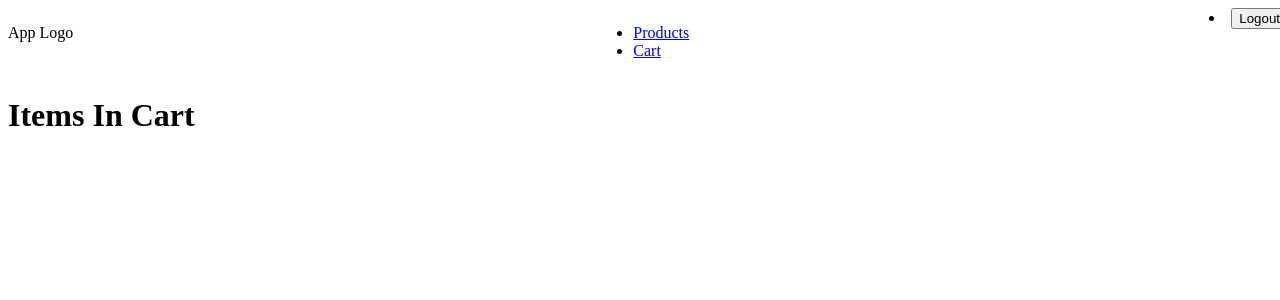
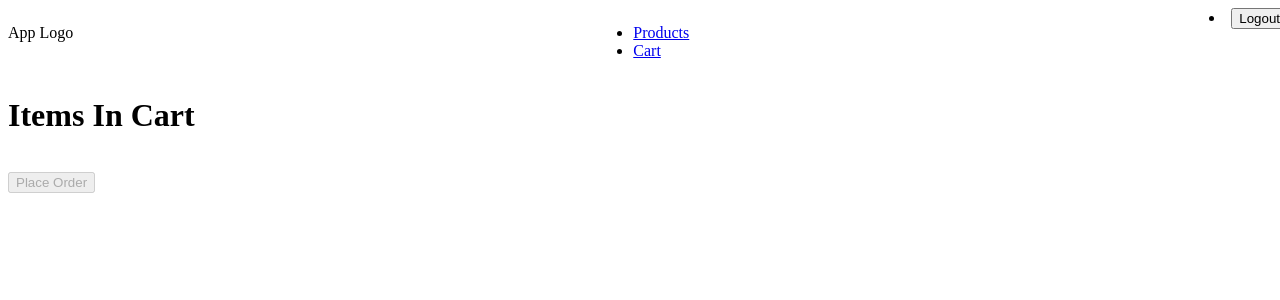
Before and after one commit to UppariAkshay/e-commere-fullstack, a React (Create React App) app: page /cart in a window 1280 px wide. Shown: the top 300 px of the page. Built offline with nearby package versions, Linux system fonts and the light colour scheme; sample sign-in values are in the browser's storage.

Commit message:
implemented order placement and storing orders in database

```diff
--- a/src/Components/Cart/index.css
+++ b/src/Components/Cart/index.css
@@ -10,3 +10,8 @@
     border: 2px solid black;
     padding: 25px;
 }
+
+.greenTick
+{
+    height: 100px;
+}
--- a/src/Components/Cart/index.js
+++ b/src/Components/Cart/index.js
@@ -1,15 +1,43 @@
 import './index.css'
 import NavBar from '../Navbar'
-import { useContext } from 'react'
+import { useContext, useState } from 'react'
 import CartContext from '../../Context'
 
 function Cart()
 {
+    const [orderPlaced, setOrderPlaced] = useState(false)
     const {cartItems, setCartItems} = useContext(CartContext)
     console.log(cartItems)
 
+    const placeOrder = async () => {
+        const options = {
+            method: 'POST',
+            headers: {
+                'Content-Type': 'application/json'
+            },
+            body: JSON.stringify({orderItems: cartItems})
+        }
+
+        const response = await fetch('http://localhost:5000/place-order', options)
+        const responseDaata = await response.json()
+
+        if (response.ok)
+        {
+            console.log(responseDaata, 'order items in frontend')
+        }
+
+        setOrderPlaced(true)
+    }
+
+    const displayOrderPlaced = () => {
         return <div>
-        <NavBar userType='USER' />
+            <img className='greenTick' src='https://res.cloudinary.com/diazj64up/image/upload/v1737911303/greentick_isdip9.png' alt='green tick'/>
+            <h1>Order Placed Successfully</h1>
+        </div>
+    }
+
+    const displayCartItems = () => {
+        return <div>
                     <h1>Items In Cart</h1>
                     <ul className='cartItemsUL'>
                         {cartItems && cartItems.map(eachProduct => <li className='productCard'>
@@ -17,6 +45,14 @@ function Cart()
                             <p>{eachProduct.category}</p>
                         </li> )}
                     </ul>
+                    <button disabled={cartItems.length===0} onClick={placeOrder}>Place Order</button>
+               </div>
+    }
+
+    return <div>
+        <NavBar userType='USER' />
+        {orderPlaced ? displayOrderPlaced() : displayCartItems()}
+
     </div>
 }
 
```
Lines whose indentation alone changed are shown as unchanged.
